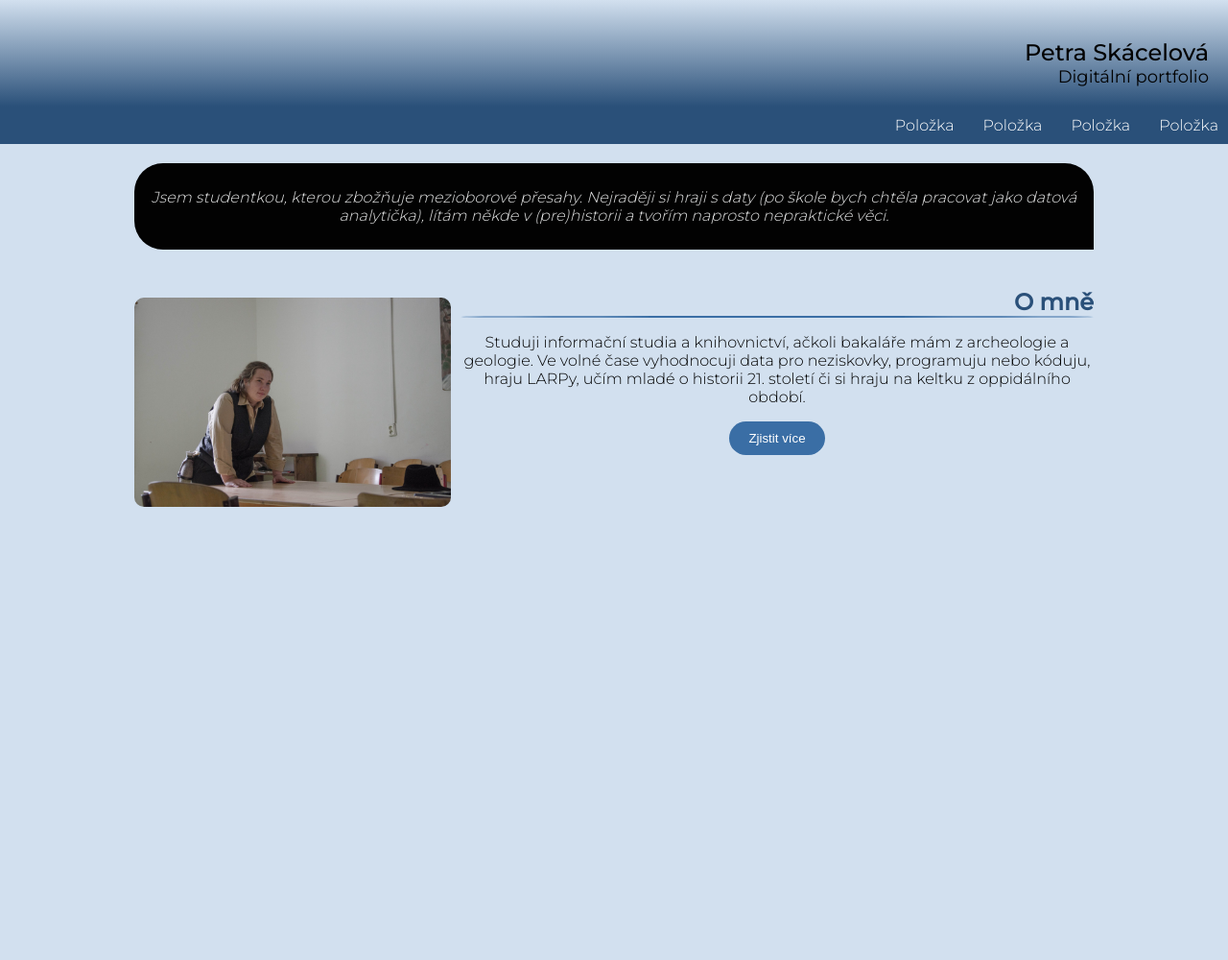
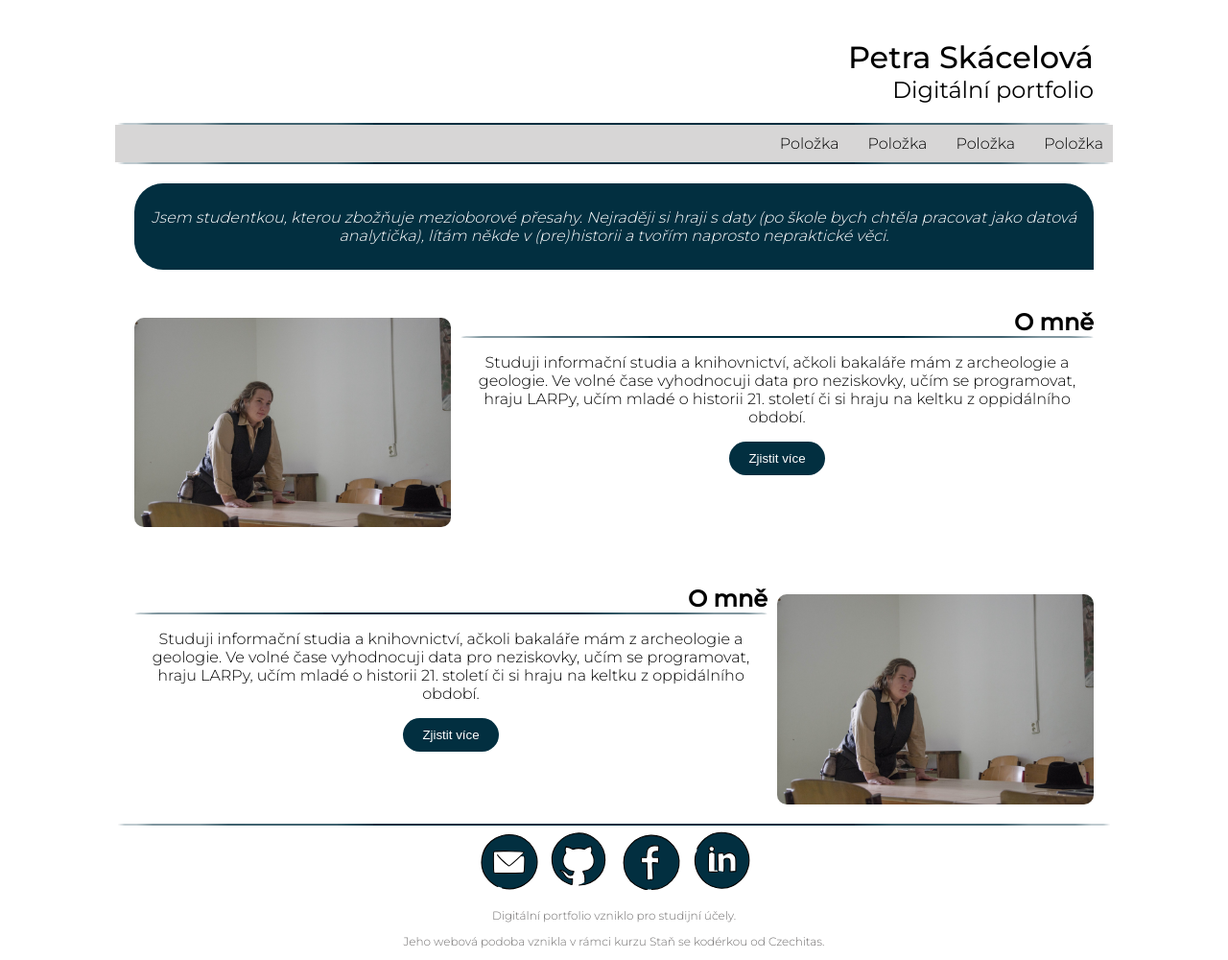
Before and after one commit to saurinne/digitalni_portfolio, an Eleventy site: page index.html in a window 1280 px wide. Shown: the whole page at 96% size. Before the commit the page ends 800 px from the top, so only its background shows below. Built offline with nearby package versions, Linux system fonts and the light colour scheme; Eleventy itself is replaced by a stand-in of ours; files that its build step writes are made by us from their sources.

Commit message:
footers, colors change

```diff
--- a/index.html
+++ b/index.html
@@ -38,7 +38,18 @@
             <div class="overview__text">
                 <h2 class="overview__name">O mně</h2>
                 <p class="overview__description">Studuji informační studia a knihovnictví, ačkoli bakaláře mám z archeologie a geologie.
-                    Ve volné čase vyhodnocuji data pro neziskovky, programuju nebo kóduju, hraju LARPy, učím mladé o historii 21. století
+                    Ve volné čase vyhodnocuji data pro neziskovky, učím se programovat, hraju LARPy, učím mladé o historii 21. století
+                    či si hraju na keltku z oppidálního období.</p>
+                <button class="overview__link" href="#">Zjistit více</button>
+            </div>
+                <img class="overview__image" src="/images/cara.jpg" alt="Petra si hraje na statkáře prchajícího z Československa, Čára 2022, foto Zevla">
+        </section>
+
+        <section class="overview overview--right about">
+            <div class="overview__text">
+                <h2 class="overview__name">O mně</h2>
+                <p class="overview__description">Studuji informační studia a knihovnictví, ačkoli bakaláře mám z archeologie a geologie.
+                    Ve volné čase vyhodnocuji data pro neziskovky, učím se programovat, hraju LARPy, učím mladé o historii 21. století
                     či si hraju na keltku z oppidálního období.</p>
                 <button class="overview__link" href="#">Zjistit více</button>
             </div>
@@ -46,5 +57,15 @@
         </section>
 
     </main>
+    <!--odsud dolů to půjde do šablony-->
+    <footer class="footer">
+        <a class="footer__contact" href="mailto:pskacelova16@gmail.com" atribut target="_blank"><img class="footer__image" src="/images/mail.svg" alt="Email"></a>
+        <a class="footer__contact" href="#" atribut target="_blank"><img class="footer__image" src="/images/github.svg" alt="GitHub"></a>
+        <a class="footer__contact" href="#" atribut target="_blank"><img class="footer__image" src="/images/facebook.svg" alt="Facebook"></a>
+        <a class="footer__contact" href="#" atribut target="_blank"><img class="footer__image" src="/images/linkedin.svg" alt="LinkedIn"></a>
+
+        <p class="footer__text">Digitální portfolio vzniklo pro studijní účely.</p>
+        <p class="footer__text">Jeho webová podoba vznikla v rámci kurzu Staň se kodérkou od Czechitas.</p>
+    </footer>
 </body>
 </html>
--- a/scss/_base.scss
+++ b/scss/_base.scss
@@ -10,7 +10,6 @@ body {
     font-family: 'Montserrat', sans-serif;
     font-size: 16px;
     font-weight: 300;
-    background-color: colors.$light_blue;
 
 }
 
@@ -26,7 +25,7 @@ h1, h2, ul, li {
 
 /*Verze pro počítač*/
 @media screen and (min-width: 960px) {
-    main {
+    body {
         max-width: 1040px;
         margin: 0 auto;
     }
--- a/scss/_bubble.scss
+++ b/scss/_bubble.scss
@@ -6,12 +6,12 @@
     margin: 20px;
     padding: 10px;
     text-align: center;
-    background-color: colors.$black;
+    background-color: colors.$decor;
     border-radius: 30px;
 }
 .bubble_text {
     font-style: italic;
-    color: colors.$light;
+    color: colors.$white;
 }
 
 .bubble--left {
--- a/scss/_colors.scss
+++ b/scss/_colors.scss
@@ -1,10 +1,9 @@
-
-$blue: #3A6EA5;
 $black: #020202;
 $white: #FFFFFF;
-$silver: #BFC0C0;
-$dark_silver: #646868;
-$dark_blue: #2A5079;
-$light: #E0E1E1;
+$light_grey: #D7D6D6;
+$dark_grey: #716F6F;
 
-$light_blue: #D2E0EF;
+
+$background1: #9ba7c0;
+$background2: #BEB2C8;
+$decor: #022F40;
--- /dev/null
+++ b/scss/_footer.scss
@@ -0,0 +1,36 @@
+@use "colors";
+
+.footer {
+    text-align: center;
+
+    &::before {
+        content: "";
+        display: block;
+        background-color: colors.$decor;
+        width: 100%;
+        border-radius: 50%;
+        height: 2px;
+    }
+}
+
+.footer__image {
+    width: 50px;
+}
+
+.footer__text {
+    font-size: 12px;
+    color: colors.$dark_grey;
+}
+/*Verze pro tablet*/
+@media screen and (min-width: 540px) {
+    .footer__image {
+        width: 60px;
+    }
+}
+
+/*Verze pro počítač*/
+@media screen and (min-width: 960px) {
+    .footer__image {
+        width: 70px;
+    }
+}
--- a/scss/_intro.scss
+++ b/scss/_intro.scss
@@ -3,7 +3,6 @@
 .intro {
     //obecné
     padding: 40px 20px 20px 20px;
-    background: linear-gradient(colors.$light_blue, colors.$dark_blue);
 
     //texty
     text-align: right;
@@ -14,7 +13,26 @@
     font-size: 24px;
     font-weight: 500;
 }
+
 .intro__description {
     font-size: 18px;
     font-weight: 400;
 }
+
+/*Verze pro tablet*/
+@media screen and (min-width: 540px) {
+
+
+}
+
+/*Verze pro počítač*/
+@media screen and (min-width: 960px) {
+
+    .intro__name {
+        font-size: 32px;
+    }
+
+    .intro__description {
+        font-size: 24px;
+    }
+}
--- a/scss/_menu.scss
+++ b/scss/_menu.scss
@@ -1,22 +1,35 @@
 @use "colors";
 
 /*Verze pro telefon*/
+.menu {
+    &::after, &::before {
+        content: "";
+        display: block;
+        background-color: colors.$decor;
+        width: 100%;
+        border-radius: 50%;
+        height: 2px;
+    }
+}
+
 .menu__list {
     list-style: none;
     width: 100%;
     padding: 0;
     text-align: center;
-    background-color: colors.$dark_blue;
+    background-color: colors.$light_grey;
+
 }
 
 .menu__link {
     padding: 10px;
     display: block;
-    color: colors.$white;
+    color: colors.$black;
     text-decoration: none;
 
     &:hover {
-        background-color: colors.$blue;
+        background-color: colors.$decor;
+        color: colors.$white;
     }
 }
 
--- a/scss/_overview.scss
+++ b/scss/_overview.scss
@@ -7,13 +7,13 @@
 }
 
 .overview__name {
-    color: colors.$dark_blue;
+    //color: colors.$dark_blue;
     text-align: right;
 
     &::after {
         content: "";
         display: block;
-        background-color: colors.$blue;
+        background-color: colors.$decor;
         width: 100%;
         border-radius: 50%;
         height: 2px;
@@ -21,35 +21,48 @@
 }
 
 .overview__link {
-    background-color: colors.$blue;
+    background-color: colors.$decor;
     border: none;
     padding: 10px 20px;
     border-radius: 20px;
     color: colors.$white;
+
+    &:hover {
+        background-color: colors.$black;
+    }
 }
 
 .overview__image {
-    max-width: 33%;
+    max-width: 100%;
     border-radius: 10px;
     margin-top: 10px;
     object-fit: cover;
 }
 
+.overview + .overview {
+    margin-top: 20px;
+}
+
 /*Verze pro tablet*/
 @media screen and (min-width: 540px) {
     .overview {
-        display: flex;
+        display: grid;
         gap: 10px;
+
+        &--left {
+            grid-template-columns: 1fr 2fr;
+        }
+
+        &--right {
+            grid-template-columns: 2fr 1fr;
+        }
     }
 
-    .overview__text {
 
-    }
-
-    .overview__image {
+    .overview--left .overview__image {
         order: -1;
     }
-    }
+}
 
 
 /*Verze pro počítač*/
--- a/scss/style.scss
+++ b/scss/style.scss
@@ -4,3 +4,4 @@
 @use "bubble";
 @use "intro";
 @use "overview";
+@use "footer";
```
Also changed, not shown: css/style.css, images/facebook.svg (added), images/github.svg (added), images/linkedin.svg (added), images/mail.svg (added), 1 other file.
